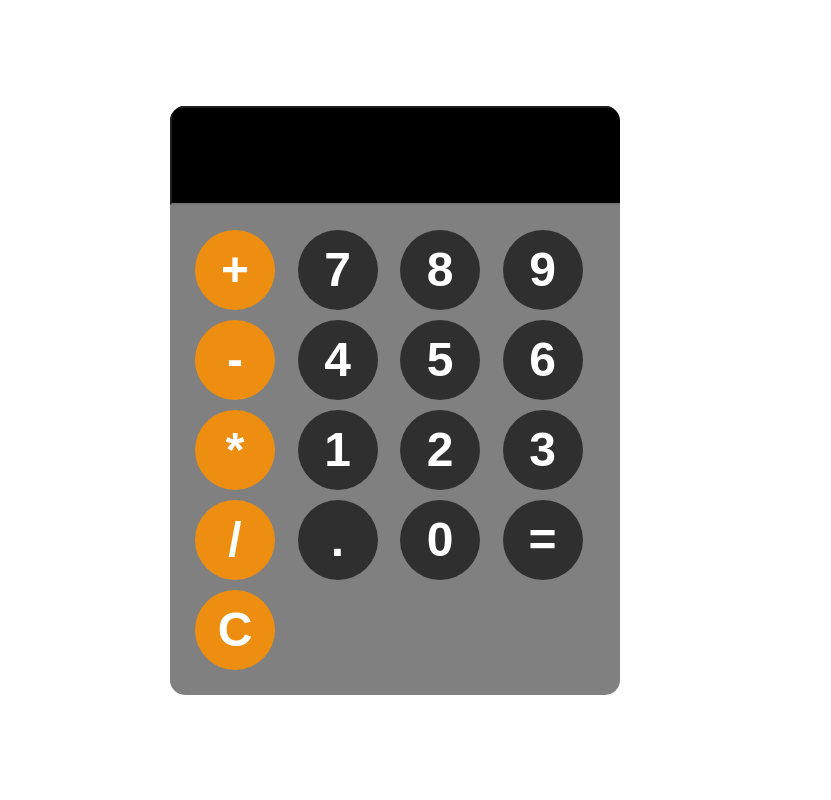
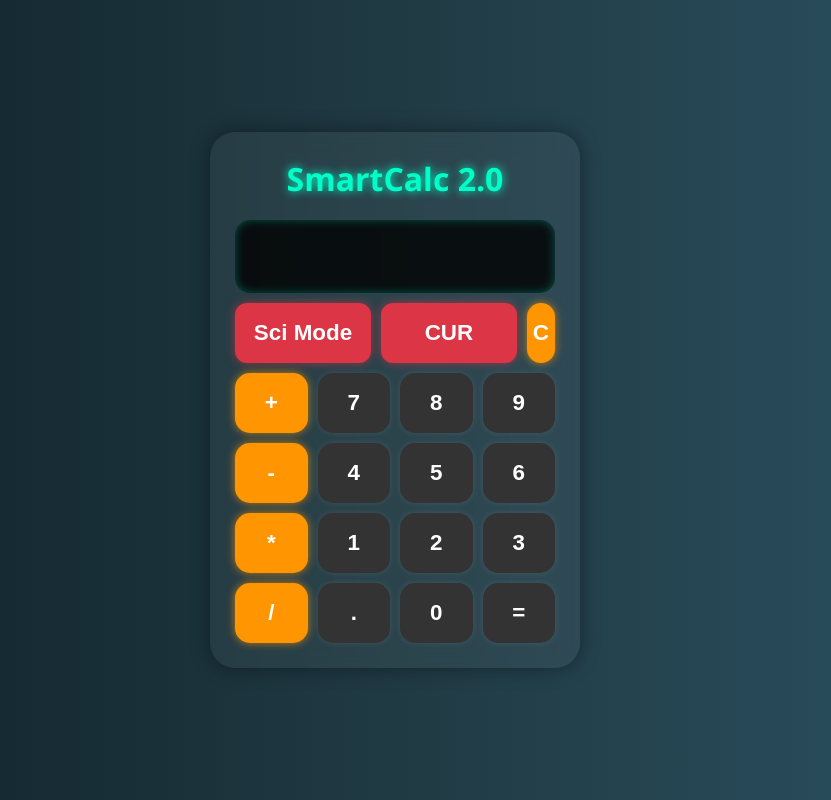
Before and after one commit to AyuHaz04/BasicCalculator, a plain HTML site: page Calculator/index.html in a window 1280 px wide. Shown: the whole page, without its empty margins (245-1076 px from the left). Drawn offline with Linux system fonts and the light colour scheme.

Commit message:
final changes

```diff
--- a/Calculator/index.html
+++ b/Calculator/index.html
@@ -1,15 +1,44 @@
 <!DOCTYPE html>
 <html lang="en">
 <head>
-    <meta charset="UTF-8">
-    <meta name="viewport" content="width=device-width, initial-scale=1.0">
-    <title>Calculator</title>
-    <link rel="stylesheet" href="style.css">
+  <meta charset="UTF-8" />
+  <meta name="viewport" content="width=device-width, initial-scale=1.0"/>
+  <title>Scientific Calculator</title>
+  <link rel="stylesheet" href="style.css" />
 </head>
 <body>
-    <!-- <h2>Calculator</h2> -->
   <div id="calculator">
-        <input type="text" id="display" readonly>
+    <h2 class="calc-title">SmartCalc 2.0</h2>
+
+    <input type="text" id="display" readonly />
+
+    <div class="top-buttons">
+      <button onclick="toggleScientificMode()" id="sci-btn" class="mode-btn red">Sci Mode</button>
+      <button onclick="toggleCurrencyMode()" id="cur-btn" class="mode-btn red">CUR</button>
+      <button onclick="clearDisplay()" class="operator-btn">C</button>
+    </div>
+
+    <div class="sci-keys" id="sci-keys">
+      <button onclick="appendtoDisplay('Math.PI')">π</button>
+      <button onclick="appendtoDisplay('Math.E')">e</button>
+      <button onclick="appendtoDisplay('Math.sqrt(')">√</button>
+      <button onclick="appendtoDisplay('Math.pow(')">^</button>
+      <button onclick="appendtoDisplay('Math.sin(')">sin</button>
+      <button onclick="appendtoDisplay('Math.cos(')">cos</button>
+      <button onclick="appendtoDisplay('Math.tan(')">tan</button>
+      <button onclick="appendtoDisplay('Math.log10(')">log</button>
+      <button onclick="appendtoDisplay('Math.log(')">ln</button>
+      <button onclick="appendtoDisplay('1/(')">1/x</button>
+    </div>
+
+    <div class="cur-keys" id="cur-keys">
+      <button onclick="convertCurrency(1)">USD</button>
+      <button onclick="convertCurrency(82)">INR</button>
+      <button onclick="convertCurrency(0.85)">EUR</button>
+      <button onclick="convertCurrency(0.75)">GBP</button>
+      <button onclick="convertCurrency(1.35)">CAD</button>
+    </div>
+
     <div class="keys">
       <button onclick="appendtoDisplay('+')" class="operator-btn">+</button>
       <button onclick="appendtoDisplay('7')">7</button>
@@ -27,9 +56,9 @@
       <button onclick="appendtoDisplay('.')">.</button>
       <button onclick="appendtoDisplay('0')">0</button>
       <button onclick="calculate()">=</button>
-            <button onclick="clearDisplay()" class="operator-btn">C</button>
     </div>
   </div>
+
   <script src="work.js"></script>
 </body>
 </html>
--- a/Calculator/style.css
+++ b/Calculator/style.css
@@ -1,58 +1,120 @@
-body{
+* {
+  box-sizing: border-box;
+}
+
+body {
   margin: 0;
+  padding: 0;
+  font-family: 'Segoe UI', Tahoma, Geneva, Verdana, sans-serif;
+  height: 100vh;
+  background: linear-gradient(to right, #0f2027, #203a43, #2c5364);
   display: flex;
   justify-content: center;
   align-items: center;
-    height: 100vh;
+  overflow: hidden;
 }
 
-#calculator{
-    font-family: Arial, Helvetica, sans-serif;
-    background-color: grey;
-    border-radius: 15px;
-    max-width: 450px;
+#calculator {
+  background: rgba(255, 255, 255, 0.05);
+  backdrop-filter: blur(10px);
+  border-radius: 25px;
+  padding: 25px;
+  width: 370px;
+  max-height: 95vh;
+  box-shadow: 0 0 20px rgba(0, 0, 0, 0.4);
   overflow: hidden;
-
+  display: flex;
+  flex-direction: column;
+  gap: 10px;
 }
 
-#display{
+.calc-title {
+  margin: 0;
+  margin-bottom: 10px;
+  font-size: 2rem;
+  color: #00ffc8;
+  text-align: center;
+  text-shadow: 0 0 10px #00ffc8;
+  font-weight: 700;
+}
+
+#display {
   width: 100%;
   padding: 20px;
-    font-size: 3rem;
-    text-align: left;
-    background-color: black;
+  font-size: 1.8rem;
+  text-align: right;
+  border-radius: 15px;
+  border: none;
+  background-color: rgba(0, 0, 0, 0.8);
+  color: #00ffcc;
+  box-shadow: inset 0 0 10px rgba(0, 255, 204, 0.3);
+}
+
+.top-buttons {
+  display: flex;
+  gap: 10px;
+  flex-wrap: wrap;
+}
+
+.mode-btn {
+  flex: 1;
+  padding: 12px;
+  border-radius: 12px;
+  font-weight: 600;
+  border: none;
+  cursor: pointer;
+  transition: background 0.3s ease, box-shadow 0.3s ease;
   color: white;
 }
 
-.keys{
-    display: grid;
-    grid-template-columns: repeat(4,1fr);
-    gap: 10px;
-    padding: 25px;
+.mode-btn.green {
+  background-color: #28a745;
+  box-shadow: 0 0 10px rgba(40, 167, 69, 0.7);
 }
 
-
-
-button{
-    width: 80px;
-    height: 80px;
-    font-weight: bold;
-    border-radius: 50% ;
-    border: none;
-    background-color: rgb(48, 47, 47);
-    font-size:3rem;
-    color: white;
-    cursor: pointer;
+.mode-btn.red {
+  background-color: #dc3545;
+  box-shadow: 0 0 10px rgba(220, 53, 69, 0.6);
 }
 
-button:hover{
-    opacity: 0.3;
+.sci-keys,
+.cur-keys {
+  display: none;
+  grid-template-columns: repeat(4, 1fr);
+  gap: 10px;
+  margin-top: 10px;
 }
 
-button:active{
-    opacity: 0.6;
+.keys {
+  display: grid;
+  grid-template-columns: repeat(4, 1fr);
+  gap: 10px;
 }
 
-.operator-btn{
-    background-color: rgb(238, 142, 17);
+button {
+  height: 60px;
+  font-size: 1.4rem;
+  border-radius: 15px;
+  border: none;
+  background-color: #333;
+  color: #fff;
+  transition: all 0.2s ease;
+  cursor: pointer;
+  font-weight: bold;
+  box-shadow: 0 0 6px rgba(255, 255, 255, 0.1);
 }
+
+button:hover {
+  background-color: #444;
+  box-shadow: 0 0 12px rgba(255, 255, 255, 0.3);
+}
+
+button:active {
+  transform: scale(0.97);
+}
+
+.operator-btn {
+  background-color: #ff9500;
+  color: white;
+  box-shadow: 0 0 8px rgba(255, 149, 0, 0.7);
+}
--- a/Calculator/work.js
+++ b/Calculator/work.js
@@ -1,13 +1,61 @@
-const display=document.getElementById("display");
+const display = document.getElementById("display");
+const sciKeys = document.getElementById("sci-keys");
+const curKeys = document.getElementById("cur-keys");
+const sciBtn = document.getElementById("sci-btn");
+const curBtn = document.getElementById("cur-btn");
 
-function appendtoDisplay(input){
-    display.value+=input;
+function appendtoDisplay(value) {
+  display.value += value;
 }
 
-function calculate(){
-    display.value=eval(display.value);
+function calculate() {
+  try {
+    display.value = eval(display.value);
+  } catch {
+    display.value = "Error";
+  }
 }
 
-function clearDisplay(){
-    display.value="";
+function clearDisplay() {
+  display.value = "";
 }
+
+function toggleScientificMode() {
+  const isOn = sciKeys.style.display === "grid";
+  if (!isOn) {
+    sciKeys.style.display = "grid";
+    sciBtn.classList.remove("red");
+    sciBtn.classList.add("green");
+
+    curKeys.style.display = "none";
+    curBtn.classList.remove("green");
+    curBtn.classList.add("red");
+  } else {
+    sciKeys.style.display = "none";
+    sciBtn.classList.remove("green");
+    sciBtn.classList.add("red");
+  }
+}
+
+function toggleCurrencyMode() {
+  const isOn = curKeys.style.display === "grid";
+  if (!isOn) {
+    curKeys.style.display = "grid";
+    curBtn.classList.remove("red");
+    curBtn.classList.add("green");
+
+    sciKeys.style.display = "none";
+    sciBtn.classList.remove("green");
+    sciBtn.classList.add("red");
+  } else {
+    curKeys.style.display = "none";
+    curBtn.classList.remove("green");
+    curBtn.classList.add("red");
+  }
+}
+
+function convertCurrency(rate) {
+  if (display.value) {
+    display.value = (parseFloat(display.value) * rate).toFixed(2);
+  }
+}
```
Lines whose indentation alone changed are shown as unchanged.
